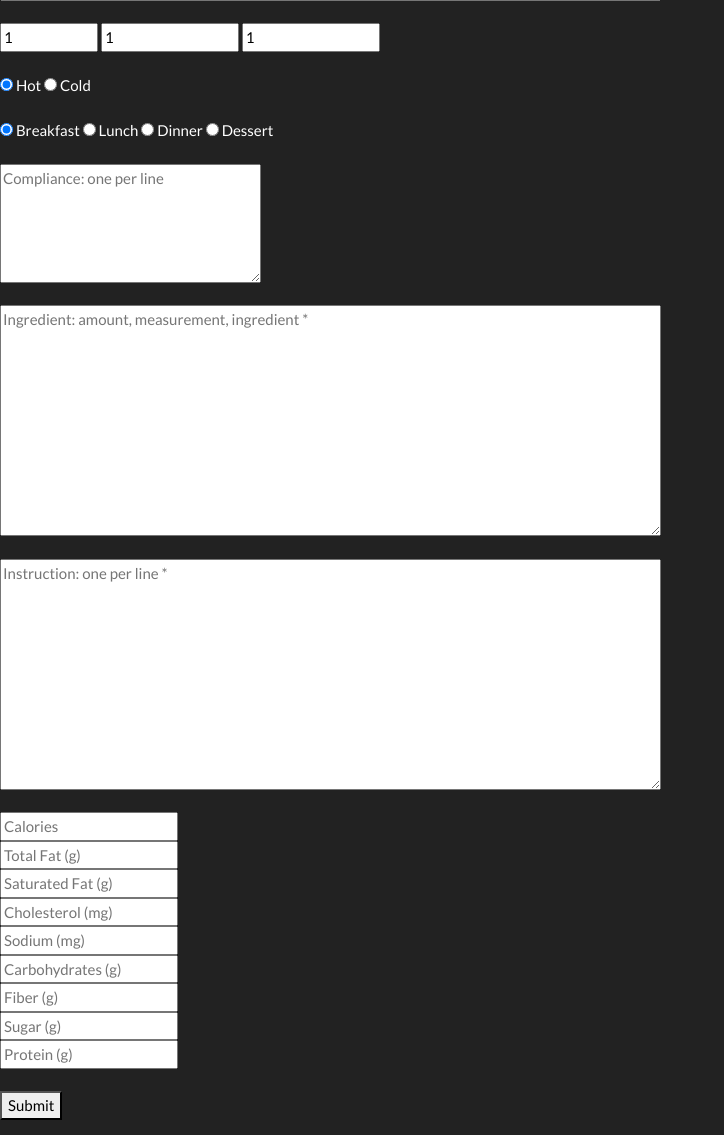
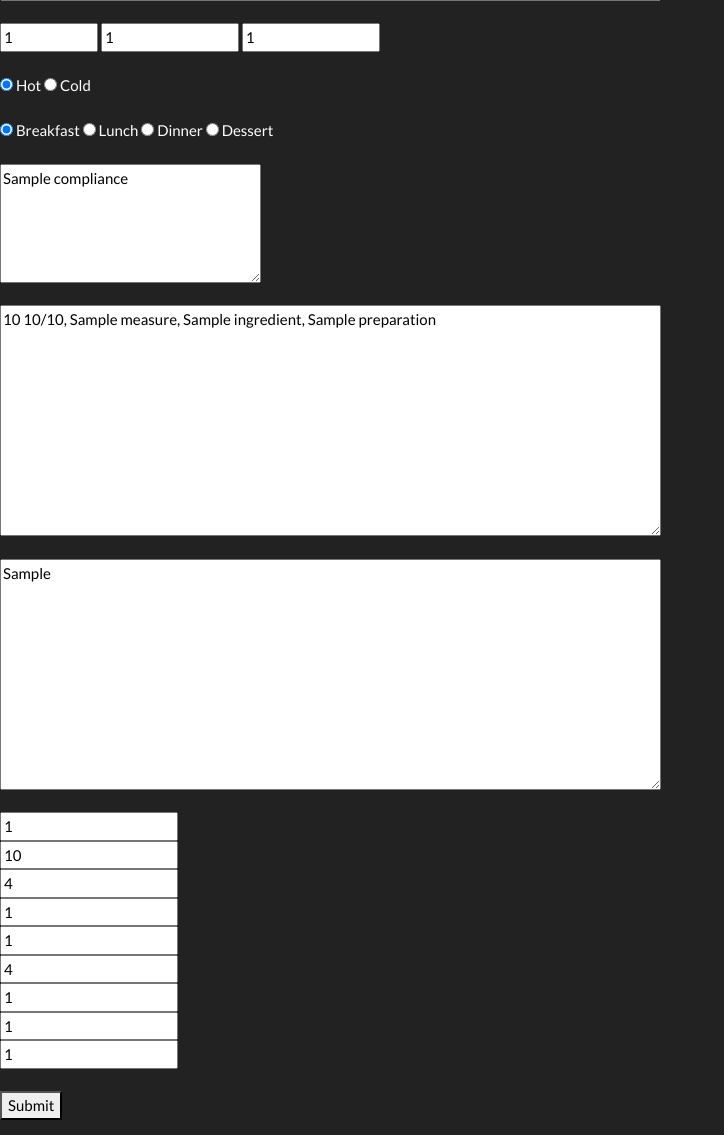
Before and after one commit to gbernich/flask_cookbook, a Flask app: template templates/editRecipe.html in a window 1280 px wide. Shown: the part 169-1304 px from the top of the page, without its empty margins (0-724 px from the left). Run offline with Flask 2, Linux system fonts and the light colour scheme; the template is opened without the code that fills it: values that come from a table or form of the project are taken from there, others are empty; tables that the repository leaves empty hold one stand-in row (values such as "Sample post"); some libraries are stand-ins or nearby versions.

Commit message:
Finished populated fields in editRecipe form. Need to handle backend DB update.

```diff
--- a/app.py
+++ b/app.py
@@ -10,51 +10,67 @@ app.config['SECRET_KEY'] = "random string"
 db = SQLAlchemy(app)
 
 class Recipe(db.Model):
-   id          = db.Column(db.Integer, primary_key = True)
-   name        = db.Column(db.String(80), nullable=False)
-   description = db.Column(db.String(500), nullable=True)
-   servings    = db.Column(db.Integer, nullable=False)
-   prep_time   = db.Column(db.Integer, nullable=False)
-   cook_time   = db.Column(db.Integer, nullable=False)
-   total_time  = db.Column(db.Integer, nullable=False)
-   hot_cold    = db.Column(db.Enum("HOT", "COLD", name="hot_cold", create_type=False), nullable=False)
-   meal_type   = db.Column(db.Enum("BREAKFAST", "LUNCH", "DINNER", "DESSERT", name="meal_type", create_type=False), nullable=False)
+    id          = db.Column(db.Integer, primary_key = True)
+    name        = db.Column(db.String(80), nullable=False)
+    description = db.Column(db.String(500), nullable=True)
+    servings    = db.Column(db.Integer, nullable=False)
+    prep_time   = db.Column(db.Integer, nullable=False)
+    cook_time   = db.Column(db.Integer, nullable=False)
+    total_time  = db.Column(db.Integer, nullable=False)
+    hot_cold    = db.Column(db.Enum("HOT", "COLD", name="hot_cold", create_type=False), nullable=False)
+    meal_type   = db.Column(db.Enum("BREAKFAST", "LUNCH", "DINNER", "DESSERT", name="meal_type", create_type=False), nullable=False)
 
-   calories      = db.Column(db.Integer, nullable=True)
-   total_fat     = db.Column(db.Integer, nullable=True)
-   saturated_fat = db.Column(db.Integer, nullable=True)
-   cholesterol   = db.Column(db.Integer, nullable=True)
-   sodium        = db.Column(db.Integer, nullable=True)
-   carbohydrates = db.Column(db.Integer, nullable=True)
-   fiber         = db.Column(db.Integer, nullable=True)
-   sugar         = db.Column(db.Integer, nullable=True)
-   protein       = db.Column(db.Integer, nullable=True)
+    calories      = db.Column(db.Integer, nullable=True)
+    total_fat     = db.Column(db.Integer, nullable=True)
+    saturated_fat = db.Column(db.Integer, nullable=True)
+    cholesterol   = db.Column(db.Integer, nullable=True)
+    sodium        = db.Column(db.Integer, nullable=True)
+    carbohydrates = db.Column(db.Integer, nullable=True)
+    fiber         = db.Column(db.Integer, nullable=True)
+    sugar         = db.Column(db.Integer, nullable=True)
+    protein       = db.Column(db.Integer, nullable=True)
 
-   compliances   = db.relationship('RecipeCompliance',  backref="Recipe")
-   ingredients   = db.relationship('RecipeIngredient',  backref="Recipe")
-   instructions  = db.relationship('RecipeInstruction', backref="Recipe")
-   logs          = db.relationship('RecipeLog',         backref="Recipe")
-   #   clubs = db.relationship('studentclubs', backref="students")#, lazy='dynamic')
+    compliances   = db.relationship('RecipeCompliance',  backref="Recipe")
+    ingredients   = db.relationship('RecipeIngredient',  backref="Recipe")
+    instructions  = db.relationship('RecipeInstruction', backref="Recipe")
+    logs          = db.relationship('RecipeLog',         backref="Recipe")
 
-   def __init__(self, name, description, servings, prep_time, cook_time, hot_cold, meal_type, calories, total_fat, saturated_fat, cholesterol, sodium, carbohydrates, fiber, sugar, protein):
-      self.name          = name
-      self.description   = description
-      self.servings      = servings
-      self.prep_time     = prep_time
-      self.cook_time     = cook_time
-      self.total_time    = str(int(self.prep_time) + int(self.cook_time))
-      self.hot_cold      = hot_cold
-      self.meal_type     = meal_type
-      self.calories      = calories
-      self.total_fat     = total_fat
-      self.saturated_fat = saturated_fat
-      self.cholesterol   = cholesterol
-      self.sodium        = sodium
-      self.carbohydrates = carbohydrates
-      self.fiber         = fiber
-      self.sugar         = sugar
-      self.protein       = protein
-#      self.clubs = []
+    def __init__(self, name, description, servings, prep_time, cook_time, hot_cold, meal_type, calories, total_fat, saturated_fat, cholesterol, sodium, carbohydrates, fiber, sugar, protein):
+        self.name          = name
+        self.description   = description
+        self.servings      = servings
+        self.prep_time     = prep_time
+        self.cook_time     = cook_time
+        self.total_time    = str(int(self.prep_time) + int(self.cook_time))
+        self.hot_cold      = hot_cold
+        self.meal_type     = meal_type
+        self.calories      = calories
+        self.total_fat     = total_fat
+        self.saturated_fat = saturated_fat
+        self.cholesterol   = cholesterol
+        self.sodium        = sodium
+        self.carbohydrates = carbohydrates
+        self.fiber         = fiber
+        self.sugar         = sugar
+        self.protein       = protein
+
+    def getComplianceBlob(self):
+        blob = ""
+        for rc in self.compliances:
+            blob += rc.compliance.name + '\n'
+        return blob[:-1] # remove last newline
+
+    def getIngredientBlob(self):
+        blob = ""
+        for ri in self.ingredients:
+            blob += ri.getStringWithDelimiters() + '\n'
+        return blob[:-1] # remove last newline
+
+    def getInstructionBlob(self):
+        blob = ""
+        for ri in self.instructions:
+            blob += ri.instruction + '\n'
+        return blob[:-1] # remove last newline
 
 class Compliance(db.Model):
     id   = db.Column(db.Integer, primary_key = True)
@@ -244,6 +260,12 @@ class RecipeIngredient(db.Model):
     def getString(self):
         return self.getAmountString() + " " + self.measure.name + " " + self.ingredient.name + " " + self.getPreparationString()
 
+    def getStringWithDelimiters(self):
+        if (self.getPreparationString() == ""):
+            return self.getAmountString() + ", " + self.measure.name + ", " + self.ingredient.name
+        else:
+            return self.getAmountString() + ", " + self.measure.name + ", " + self.ingredient.name + ", " + self.preparation.name
+
 class RecipeInstruction(db.Model):
     id          = db.Column(db.Integer, primary_key = True)
     recipe_id   = db.Column(db.Integer, db.ForeignKey(Recipe.id), nullable=False)
--- a/templates/editRecipe.html
+++ b/templates/editRecipe.html
@@ -18,29 +18,29 @@
 
 	<input type="text"  name="cook_time" placeholder="Cook Time (min)"  value="{{ recipe.cook_time }}" size="15" pattern="[0-9]*" required><br><br>
 
-	<input type="radio" name="hot_cold" value="HOT" checked /> <span>Hot</span>
-	<input type="radio" name="hot_cold" value="COLD"        /> <span>Cold</span><br><br>
+	<input type="radio" name="hot_cold" value="HOT" {% if recipe.hot_cold == "HOT" %} checked {% endif %} /> <span>Hot</span>
+	<input type="radio" name="hot_cold" value="COLD" {% if recipe.hot_cold == "COLD" %} checked {% endif %}/> <span>Cold</span><br><br>
 
-	<input type="radio" name="meal_type"    value="BREAKFAST"  checked /> <span>Breakfast</span>
-	<input type="radio" name="meal_type"    value="LUNCH"              /> <span>Lunch</span>
-	<input type="radio" name="meal_type"    value="DINNER"             /> <span>Dinner</span>
-	<input type="radio" name="meal_type"    value="DESSERT"            /> <span>Dessert</span><br><br>
+	<input type="radio" name="meal_type"    value="BREAKFAST" {% if recipe.meal_type == "BREAKFAST" %} checked {% endif %}/> <span>Breakfast</span>
+	<input type="radio" name="meal_type"    value="LUNCH"     {% if recipe.meal_type == "LUNCH" %} checked {% endif %}/> <span>Lunch</span>
+	<input type="radio" name="meal_type"    value="DINNER"    {% if recipe.meal_type == "DINNER" %} checked {% endif %}/> <span>Dinner</span>
+	<input type="radio" name="meal_type"    value="DESSERT"   {% if recipe.meal_type == "DESSERT" %} checked {% endif %}/> <span>Dessert</span><br><br>
 
-	<textarea cols="30" placeholder="Compliance: one per line" rows="5" name="compliances"></textarea><br><br>
+	<textarea cols="30" placeholder="Compliance: one per line" rows="5" name="compliances">{{ recipe.getComplianceBlob() }}</textarea><br><br>
 
-	<textarea cols="80" placeholder="Ingredient: amount, measurement, ingredient *" rows="10" name="ingredients" pattern="[0-9]+\s+[A-Za-z]+\s+[\,]{1}\s+[A-Za-z\s]+" required></textarea><br><br>
+	<textarea cols="80" placeholder="Ingredient: amount, measurement, ingredient *" rows="10" name="ingredients" pattern="[0-9]+\s+[A-Za-z]+\s+[\,]{1}\s+[A-Za-z\s]+" required>{{ recipe.getIngredientBlob() }}</textarea><br><br>
 
-	<textarea cols="80" placeholder="Instruction: one per line *" rows="10" name="instructions" required></textarea><br><br>
+	<textarea cols="80" placeholder="Instruction: one per line *" rows="10" name="instructions" required>{{ recipe.getInstructionBlob() }}</textarea><br><br>
 
-	<input type="text" name="calories"      placeholder="Calories"          maxlength="10" size="20" pattern="[0-9]*"><br>
-	<input type="text" name="total_fat"     placeholder="Total Fat (g)"     maxlength="10" size="20" pattern="[0-9]*"><br>
-	<input type="text" name="saturated_fat" placeholder="Saturated Fat (g)" maxlength="10" size="20" pattern="[0-9]*"><br>
-	<input type="text" name="cholesterol"   placeholder="Cholesterol (mg)"  maxlength="10" size="20" pattern="[0-9]*"><br>
-	<input type="text" name="sodium"        placeholder="Sodium (mg)"       maxlength="10" size="20" pattern="[0-9]*"><br>
-	<input type="text" name="carbohydrates" placeholder="Carbohydrates (g)" maxlength="10" size="20" pattern="[0-9]*"><br>
-	<input type="text" name="fiber"         placeholder="Fiber (g)"         maxlength="10" size="20" pattern="[0-9]*"><br>
-	<input type="text" name="sugar"         placeholder="Sugar (g)"         maxlength="10" size="20" pattern="[0-9]*"><br>
-	<input type="text" name="protein"       placeholder="Protein (g)"       maxlength="10" size="20" pattern="[0-9]*"><br><br>
+	<input type="text" name="calories"      placeholder="Calories"          maxlength="10" size="20" pattern="[0-9]*" {% if recipe.calories %} value="{{ recipe.calories }}" {% endif%}><br>
+	<input type="text" name="total_fat"     placeholder="Total Fat (g)"     maxlength="10" size="20" pattern="[0-9]*" {% if recipe.total_fat %} value="{{ recipe.total_fat }}" {% endif%}><br>
+	<input type="text" name="saturated_fat" placeholder="Saturated Fat (g)" maxlength="10" size="20" pattern="[0-9]*" {% if recipe.saturated_fat %} value="{{ recipe.saturated_fat }}" {% endif%}><br>
+	<input type="text" name="cholesterol"   placeholder="Cholesterol (mg)"  maxlength="10" size="20" pattern="[0-9]*" {% if recipe.cholesterol %} value="{{ recipe.cholesterol }}" {% endif%}><br>
+	<input type="text" name="sodium"        placeholder="Sodium (mg)"       maxlength="10" size="20" pattern="[0-9]*" {% if recipe.sodium %} value="{{ recipe.sodium }}" {% endif%}><br>
+	<input type="text" name="carbohydrates" placeholder="Carbohydrates (g)" maxlength="10" size="20" pattern="[0-9]*" {% if recipe.carbohydrates %} value="{{ recipe.carbohydrates }}" {% endif%}><br>
+	<input type="text" name="fiber"         placeholder="Fiber (g)"         maxlength="10" size="20" pattern="[0-9]*" {% if recipe.fiber %} value="{{ recipe.fiber }}" {% endif%}><br>
+	<input type="text" name="sugar"         placeholder="Sugar (g)"         maxlength="10" size="20" pattern="[0-9]*" {% if recipe.sugar %} value="{{ recipe.sugar }}" {% endif%}><br>
+	<input type="text" name="protein"       placeholder="Protein (g)"       maxlength="10" size="20" pattern="[0-9]*" {% if recipe.protein %} value="{{ recipe.protein }}" {% endif%}><br><br>
 
 	<button type="submit" name="submit">Submit</button>
 </form>
```
